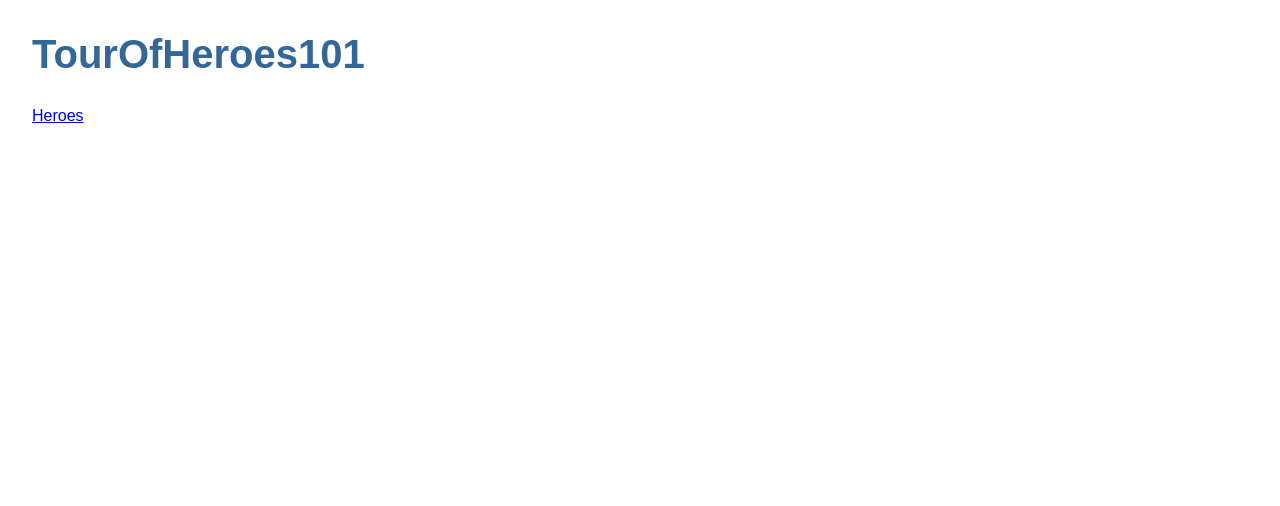
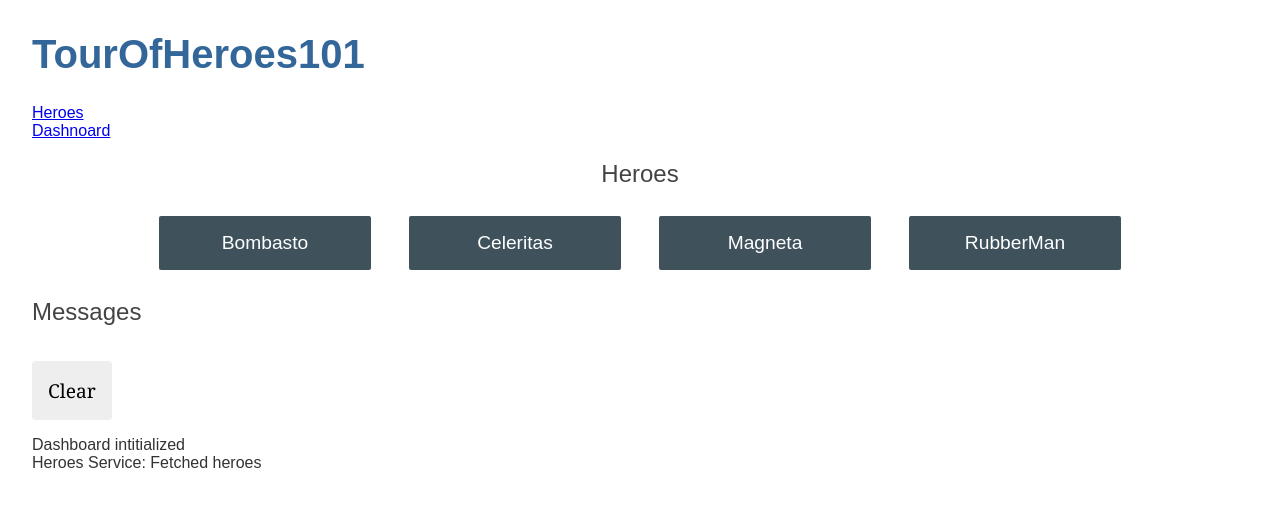
Before and after one commit to IndraWebAu/TourOfHeroes101, an Angular app: page /dashboard in a window 1280 px wide. Before the commit this address led to /. Shown: the top 506 px of the page. Built offline with nearby package versions, Linux system fonts and the light colour scheme.

Commit message:
add-dashboard-and-route

```diff
--- a/src/app/app-routing.module.ts
+++ b/src/app/app-routing.module.ts
@@ -1,9 +1,11 @@
 import { NgModule } from '@angular/core';
 import { RouterModule, Routes } from '@angular/router';
 import { HeroesComponent } from './heroes/heroes.component';
+import { DashboardComponent } from './dashboard/dashboard.component';
 
 const routes: Routes = [
-  { path: 'heroes', component: HeroesComponent }
+  { path: 'heroes', component: HeroesComponent },
+  { path: 'dashboard', component: DashboardComponent }
 ];
 
 @NgModule({
--- a/src/app/app.component.html
+++ b/src/app/app.component.html
@@ -1,4 +1,5 @@
 <h1>{{ title }}</h1>
-<a routerLink="/heroes">Heroes</a>
+<div><a routerLink="/heroes">Heroes</a></div>
+<div><a routerLink="/dashboard">Dashnoard</a></div>
 <router-outlet></router-outlet>
 <app-messages></app-messages>
--- a/src/app/app.module.ts
+++ b/src/app/app.module.ts
@@ -7,13 +7,15 @@
 import { FormsModule } from '@angular/forms';
 import { HeroDetailComponent } from './hero-detail/hero-detail.component';
 import { MessagesComponent } from './messages/messages.component';
+import { DashboardComponent } from './dashboard/dashboard.component';
 
 @NgModule({
   declarations: [
     AppComponent,
     HeroesComponent,
     HeroDetailComponent,
-    MessagesComponent
+    MessagesComponent,
+    DashboardComponent
   ],
   imports: [
     BrowserModule,
--- /dev/null
+++ b/src/app/dashboard/dashboard.component.html
@@ -0,0 +1,4 @@
+<h2>Heroes</h2>
+<div class="heroes-menu">
+  <a *ngFor="let hero of heroes">{{ hero.name }}</a>
+</div>
--- /dev/null
+++ b/src/app/dashboard/dashboard.component.less
@@ -0,0 +1,50 @@
+/* DashboardComponent's private CSS styles */
+
+h2 {
+  text-align: center;
+}
+
+.heroes-menu {
+  padding: 0;
+  margin: auto;
+  max-width: 1000px;
+
+  /* flexbox */
+  display: flex;
+  flex-direction: row;
+  flex-wrap: wrap;
+  justify-content: space-around;
+  align-content: flex-start;
+  align-items: flex-start;
+}
+
+a {
+  background-color: #3f525c;
+  border-radius: 2px;
+  padding: 1rem;
+  font-size: 1.2rem;
+  text-decoration: none;
+  display: inline-block;
+  color: #fff;
+  text-align: center;
+  width: 100%;
+  min-width: 70px;
+  margin: 0.5rem auto;
+  box-sizing: border-box;
+
+  /* flexbox */
+  order: 0;
+  flex: 0 1 auto;
+  align-self: auto;
+}
+
+@media (min-width: 600px) {
+  a {
+    width: 18%;
+    box-sizing: content-box;
+  }
+}
+
+a:hover {
+  background-color: #000;
+}
--- /dev/null
+++ b/src/app/dashboard/dashboard.component.ts
@@ -0,0 +1,30 @@
+import { Component } from '@angular/core';
+import { Hero } from '../interfaces/hero';
+import { HeroService } from '../hero.service';
+import { MessageService } from '../message.service';
+
+@Component({
+  selector: 'app-dashboard',
+  templateUrl: './dashboard.component.html',
+  styleUrls: ['./dashboard.component.less']
+})
+export class DashboardComponent {
+  heroes: Hero[] = [];
+
+  constructor(
+    private heroService: HeroService,
+    private messagesService: MessageService) { }
+
+  ngOnInit() {
+    this.messagesService.add('Dashboard intitialized');
+    this.getTopFiveHeroes();
+  }
+
+  getTopFiveHeroes(): void {
+    this.heroService
+      .getHeroes()
+      .subscribe(
+        response => this.heroes = response
+          .slice(1, 5));
+  }
+}
```
Also changed, not shown: 1 other file (tests, documents, lock files or other folders).
